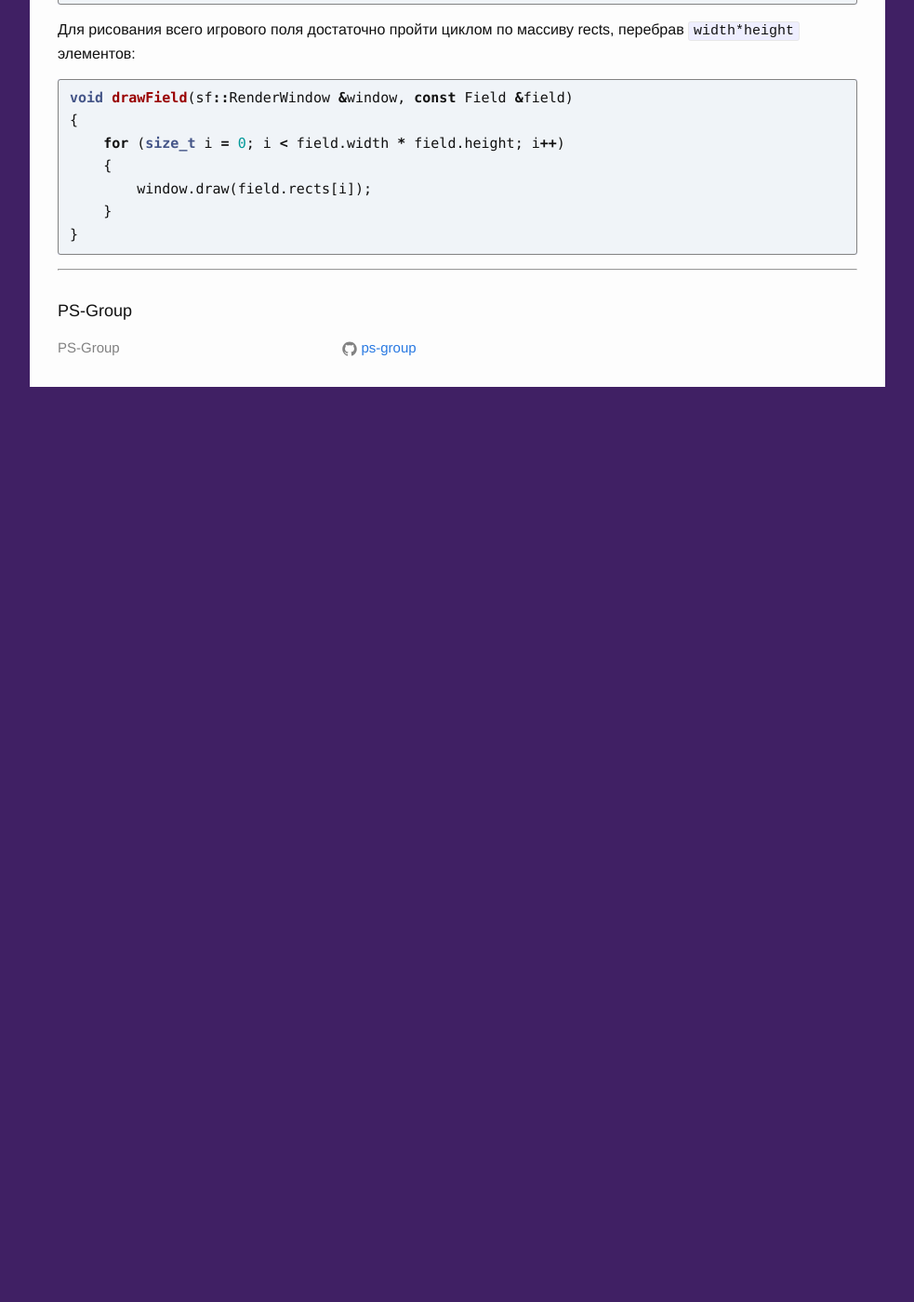
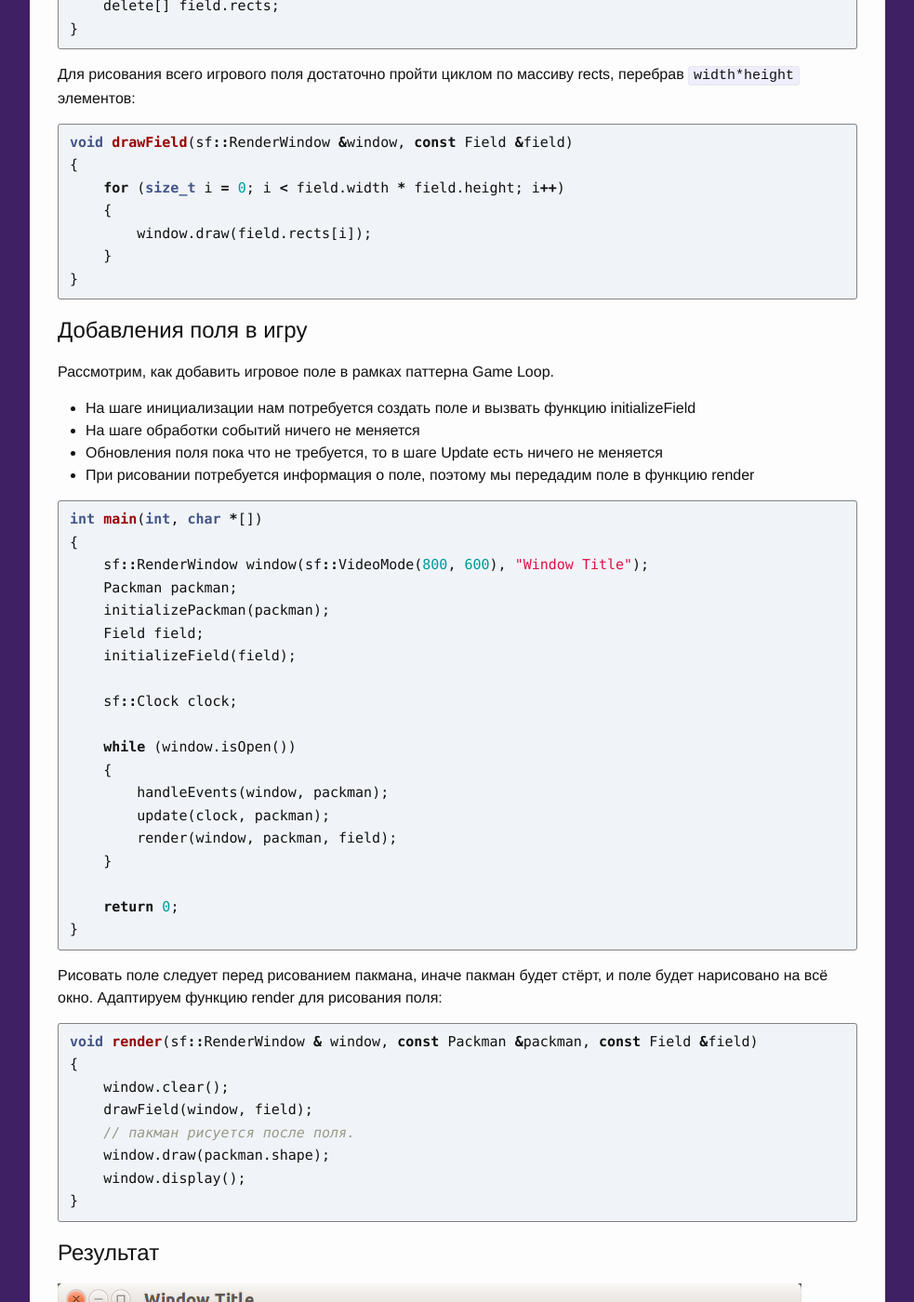
Before and after one commit to ps-group/ps-group.github.io, a Jekyll site: the page built from _packman/3.md, in a window 1280 px wide and 1400 px high, scrolled down 4434 px. Shown: the whole window at 93% size, without its empty margins (148-1131 px from the left). Built offline with Jekyll 4.4.1, drawn with Linux system fonts in a browser that asks for light colours; before the commit the page ends 4880 px from its top, so only the background shows below that; some of the changed text lies outside the part shown.

Commit message:
Packman: закончил статью к примеру #3

````diff
--- a/_packman/3.md
+++ b/_packman/3.md
@@ -130,3 +130,51 @@ void drawField(sf::RenderWindow &window, const Field &field)
     }
 }
 ```
+
+## Добавления поля в игру
+
+Рассмотрим, как добавить игровое поле в рамках паттерна Game Loop.
+
+- На шаге инициализации нам потребуется создать поле и вызвать функцию initializeField
+- На шаге обработки событий ничего не меняется
+- Обновления поля пока что не требуется, то в шаге Update есть ничего не меняется
+- При рисовании потребуется информация о поле, поэтому мы передадим поле в функцию render
+
+```cpp
+int main(int, char *[])
+{
+    sf::RenderWindow window(sf::VideoMode(800, 600), "Window Title");
+    Packman packman;
+    initializePackman(packman);
+    Field field;
+    initializeField(field);
+
+    sf::Clock clock;
+
+    while (window.isOpen())
+    {
+        handleEvents(window, packman);
+        update(clock, packman);
+        render(window, packman, field);
+    }
+
+    return 0;
+}
+```
+
+Рисовать поле следует перед рисованием пакмана, иначе пакман будет стёрт, и поле будет нарисовано на всё окно. Адаптируем функцию render для рисования поля:
+
+```cpp
+void render(sf::RenderWindow & window, const Packman &packman, const Field &field)
+{
+    window.clear();
+    drawField(window, field);
+    // пакман рисуется после поля.
+    window.draw(packman.shape);
+    window.display();
+}
+```
+
+## Результат
+
+![скриншот](img/preview_packman_3.png)
````
